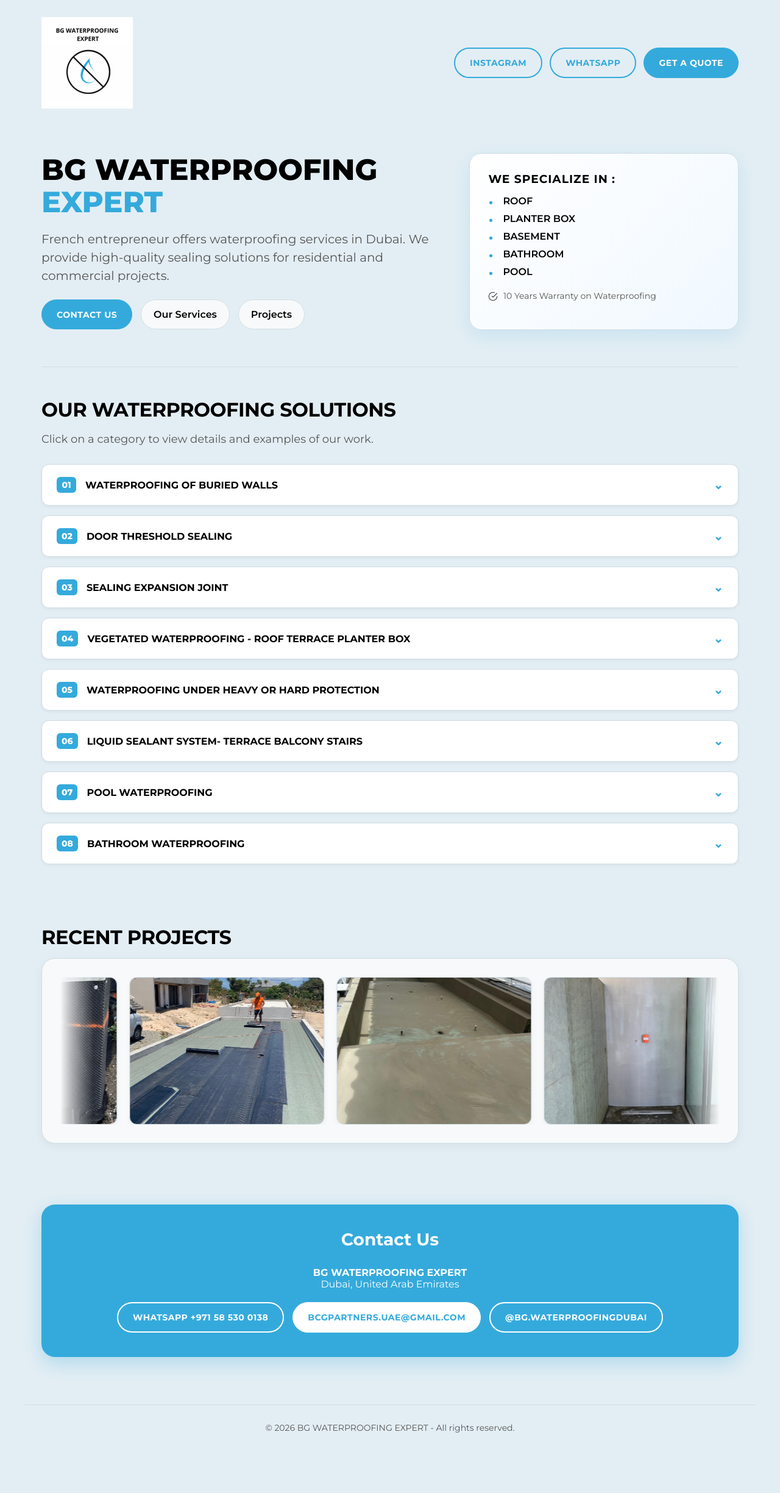
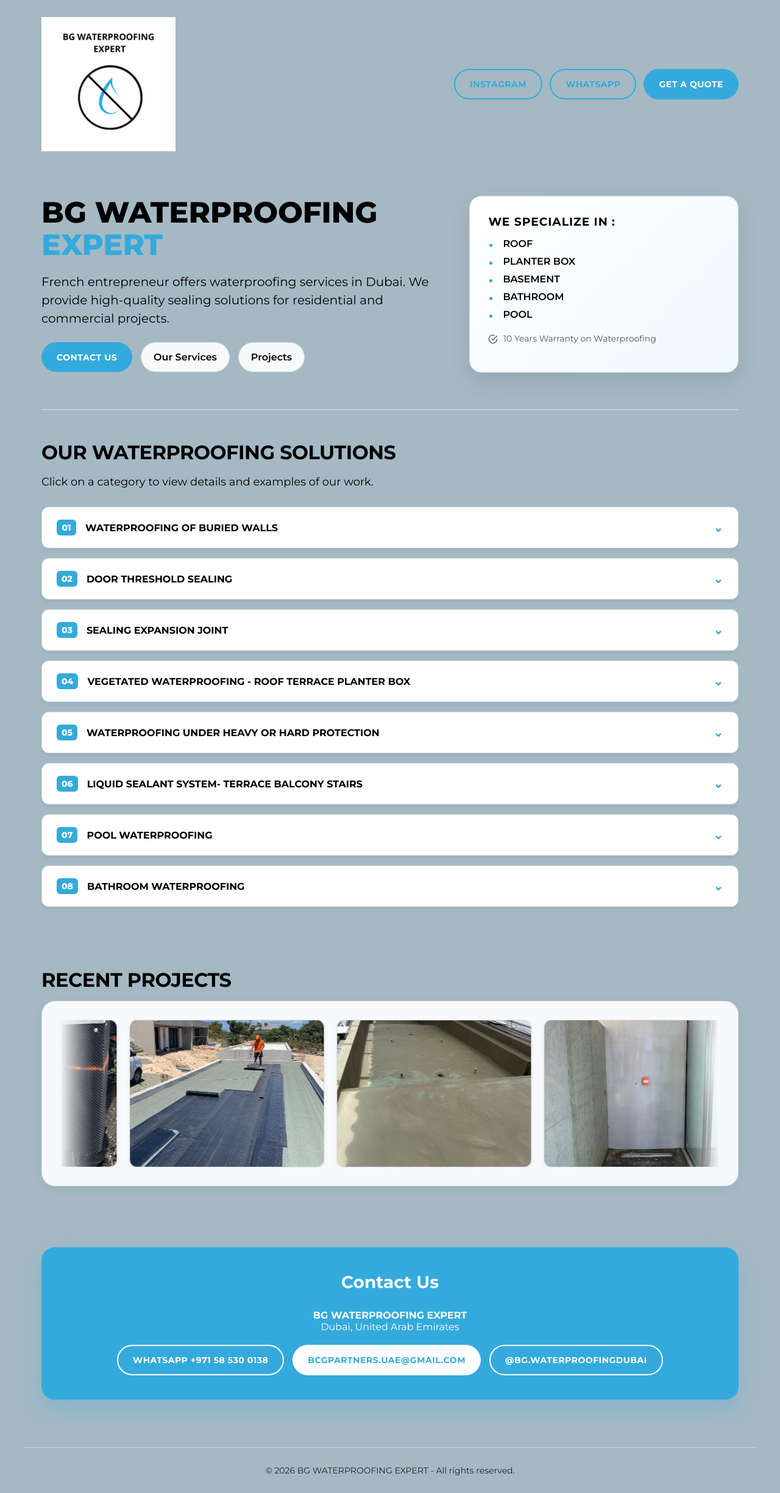
Before and after one commit to rencfa/bg-waterproofing-expert, a plain HTML site: page index.html in a window 1280 px wide. Shown: the whole page at 61% size. Before the commit the page ends 2378 px from the top, so only its background shows below. Drawn offline with Linux system fonts and the light colour scheme.

Commit message:
Add files via upload

```diff
--- a/index.html
+++ b/index.html
@@ -12,15 +12,15 @@
 
   <style>
     :root{
-      /* Palette Claire (Light Mode) */
-      --bg: #E3EEF4; /* NOUVEAU FOND */
+      /* Palette de couleurs */
+      --bg: #A5B9C4; /* NOUVEAU FOND DEMANDÉ */
       --surface: #f8f9fa; /* Fond des tuiles (slider) */
       --card: #ffffff;     /* Fond des accordéons (reste blanc pour le contraste) */
-      --line: #d0dde5;     /* Lignes légèrement plus foncées pour s'adapter au nouveau fond */
+      --line: #d0dde5;     /* Couleur des bordures */
       --text: #000000;
       --muted: #555555;
 
-      /* Couleur Demandée */
+      /* Couleur de marque (bleu) */
       --brand: #34AADC;
     }
 
@@ -41,8 +41,8 @@
     header{display:flex;align-items:center;justify-content:space-between;gap:20px;padding:20px 0}
     .logo{display:flex;align-items:center;gap:16px}
 
-    /* ✅ MODIFICATION TAILLE LOGO (AGRANDI) */
-    .logo img{height:150px;width:auto;display:block;}
+    /* ✅ MODIFICATION TAILLE LOGO (ENCORE PLUS GRAND) */
+    .logo img{height:220px;width:auto;display:block;}
 
     .header-ctas{display:flex;gap:12px;flex-wrap:wrap}
 
@@ -65,6 +65,7 @@
     }
     .btn.primary:hover{
       opacity: 0.9;
+      box-shadow: 0 4px 12px rgba(52, 170, 220, 0.3);
     }
     .btn.ghost{
       background:transparent;
@@ -96,7 +97,7 @@
 
     .hero p{
       font-size:20px;
-      color:var(--muted);
+      color:var(--text); /* Texte légèrement plus foncé pour contraste sur nouveau fond */
       font-weight: 400;
       line-height: 1.5;
     }
@@ -111,16 +112,16 @@
       padding:14px 20px;
       border-radius:50px;
     }
-    .chip:hover{border-color:var(--brand); color:var(--brand);}
+    .chip:hover{border-color:var(--brand); color:var(--brand); background: #fff;}
 
     /* SERVICES CARD (Visuel French Entrepreneur) */
     .services-card{
-      /* Léger ajustement du dégradé pour qu'il ressorte sur le nouveau fond */
       background: linear-gradient(135deg, #ffffff 0%, #f0f8ff 100%);
       border:1px solid var(--line);
       border-radius:20px;
       padding:30px;
-      box-shadow: 0 10px 30px rgba(52, 170, 220, 0.15);
+      /* Ombre légèrement renforcée pour détacher du fond plus sombre */
+      box-shadow: 0 15px 35px rgba(0, 0, 0, 0.1);
     }
     .services-card h3{margin:0 0 15px; font-weight: 700; text-transform: uppercase; letter-spacing: 1px;}
     .services-list ul {
@@ -149,7 +150,7 @@
     /* SECTIONS */
     section{padding:50px 0}
     h2{font-size: 32px; margin:0 0 15px; text-transform: uppercase; letter-spacing: -0.5px;}
-    .intro{color:var(--muted);max-width:900px; margin-bottom: 30px; font-size: 18px;}
+    .intro{color:var(--text);max-width:900px; margin-bottom: 30px; font-size: 18px;}
 
     /* ACCORDION (Dépliants) */
     .accordion-list{display:grid;grid-template-columns:1fr;gap:16px;margin-top:24px}
@@ -160,11 +161,11 @@
       border-radius:12px;
       overflow:hidden;
       transition: all 0.3s ease;
-      box-shadow: 0 2px 5px rgba(0,0,0,0.05);
+      box-shadow: 0 4px 6px rgba(0,0,0,0.05);
     }
     details.accordion:hover{
       border-color: var(--brand);
-      box-shadow: 0 4px 12px rgba(52, 170, 220, 0.15);
+      box-shadow: 0 8px 15px rgba(52, 170, 220, 0.15);
     }
 
     details.accordion[open]{
@@ -231,7 +232,7 @@
 
     /* GALLERY SLIDER */
     .tile{
-        background:var(--surface); /* Reste clair pour le contraste */
+        background:var(--surface);
         border:1px solid var(--line);
         border-radius:22px;
         padding:30px;
@@ -242,7 +243,7 @@
       overflow: hidden;
       width: 100%;
       position: relative;
-      /* Masque dégradé pour le slider (adapté au nouveau fond) */
+      /* Masque dégradé adapté au nouveau fond plus sombre */
       -webkit-mask-image: linear-gradient(to right, transparent 0%, black 5%, black 95%, transparent 100%);
       mask-image: linear-gradient(to right, transparent 0%, black 5%, black 95%, transparent 100%);
     }
@@ -263,6 +264,7 @@
       box-shadow: 0 4px 10px rgba(0,0,0,0.05);
       position: relative;
       border: 1px solid var(--line);
+      background: #fff;
     }
     .slide-card img {
       width: 100%;
@@ -284,7 +286,7 @@
       border-radius:22px;
       padding:40px;
       text-align: center;
-      box-shadow: 0 10px 30px rgba(52, 170, 220, 0.3);
+      box-shadow: 0 15px 35px rgba(52, 170, 220, 0.3);
     }
     .contact-box h3 { font-size: 28px; margin-top: 0; }
     .contact-actions{display:flex;gap:14px;flex-wrap:wrap;justify-content:center;margin-top:20px}
@@ -297,21 +299,22 @@
     footer{
       border-top:1px solid var(--line);
       padding:30px 0;
-      color:var(--muted);
+      color:var(--text);
       margin-top:60px;
       font-size: 14px;
       text-align: center;
+      opacity: 0.8;
     }
 
     /* RESPONSIVE */
     @media (max-width: 980px){
-      header{flex-direction:column;align-items:flex-start}
+      header{flex-direction:column;align-items:flex-start; gap: 10px;}
       .hero{grid-template-columns:1fr; text-align: center;}
       .hero h1{font-size:36px}
       .hero-actions{justify-content: center;}
 
-      /* ✅ MODIFICATION TAILLE LOGO MOBILE (AGRANDI) */
-      .logo img{height:110px}
+      /* ✅ MODIFICATION TAILLE LOGO MOBILE (AGRANDI ENCORE PLUS) */
+      .logo img{height:150px}
 
       .visuals-grid { grid-template-columns: 1fr; }
     }
```
